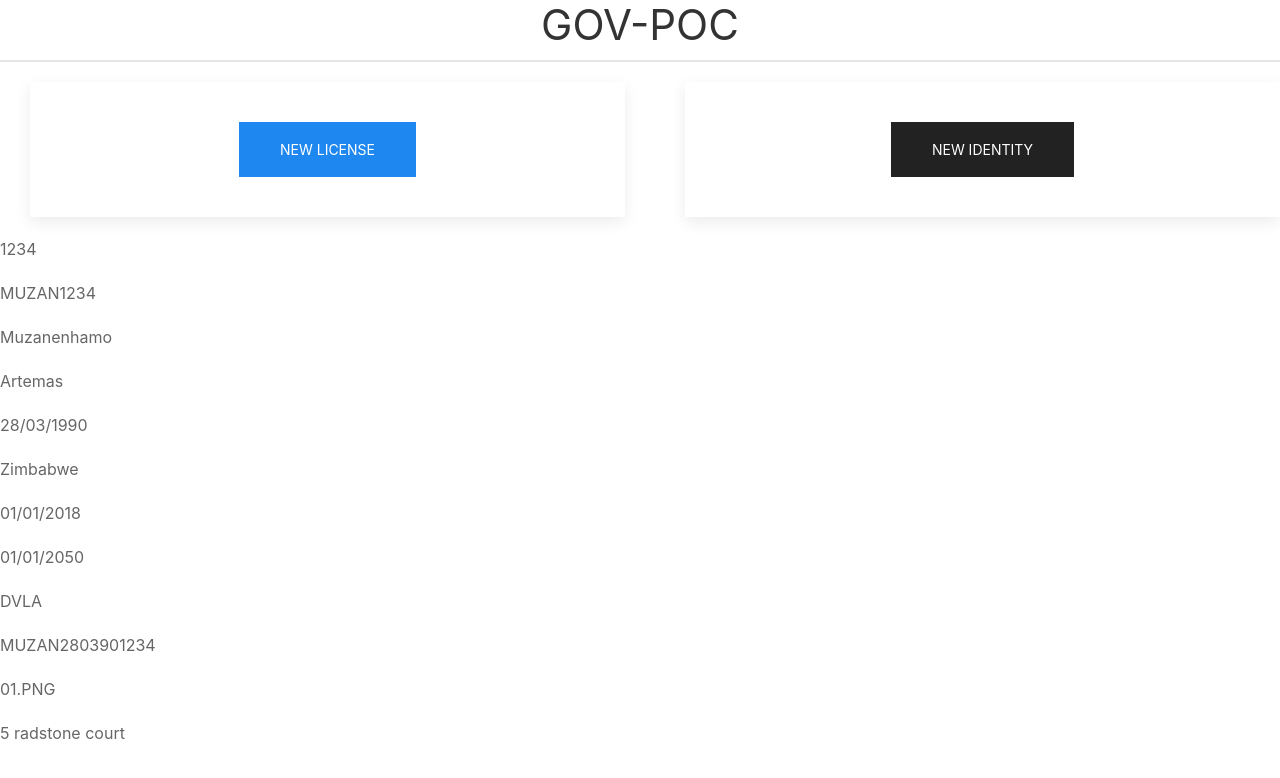
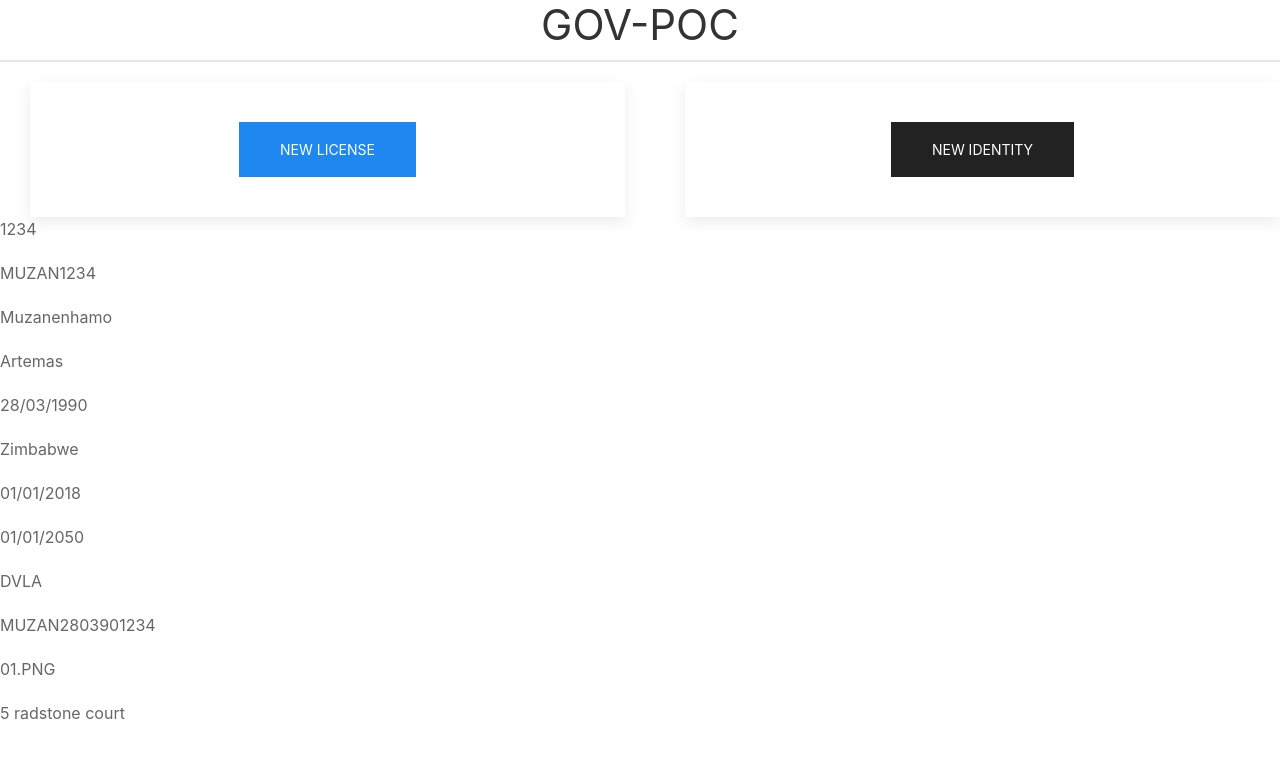
Before and after one commit to Artemas-Muzanenhamo/gov-poc-ui, an Angular app: page / in a window 1280 px wide. Shown: the top 778 px of the page. Built offline with nearby package versions, Linux system fonts and the light colour scheme.

Commit message:
Polish up

```diff
--- a/src/app/license/license.component.html
+++ b/src/app/license/license.component.html
@@ -1,5 +1,5 @@
 <div>
-  <p><p>{{license.id}}</p>
+  <p>{{license.id}}</p>
   <p>{{license.identityRef}}</p>
   <p>{{license.surname}}</p>
   <p>{{license.firstNames}}</p>
```
